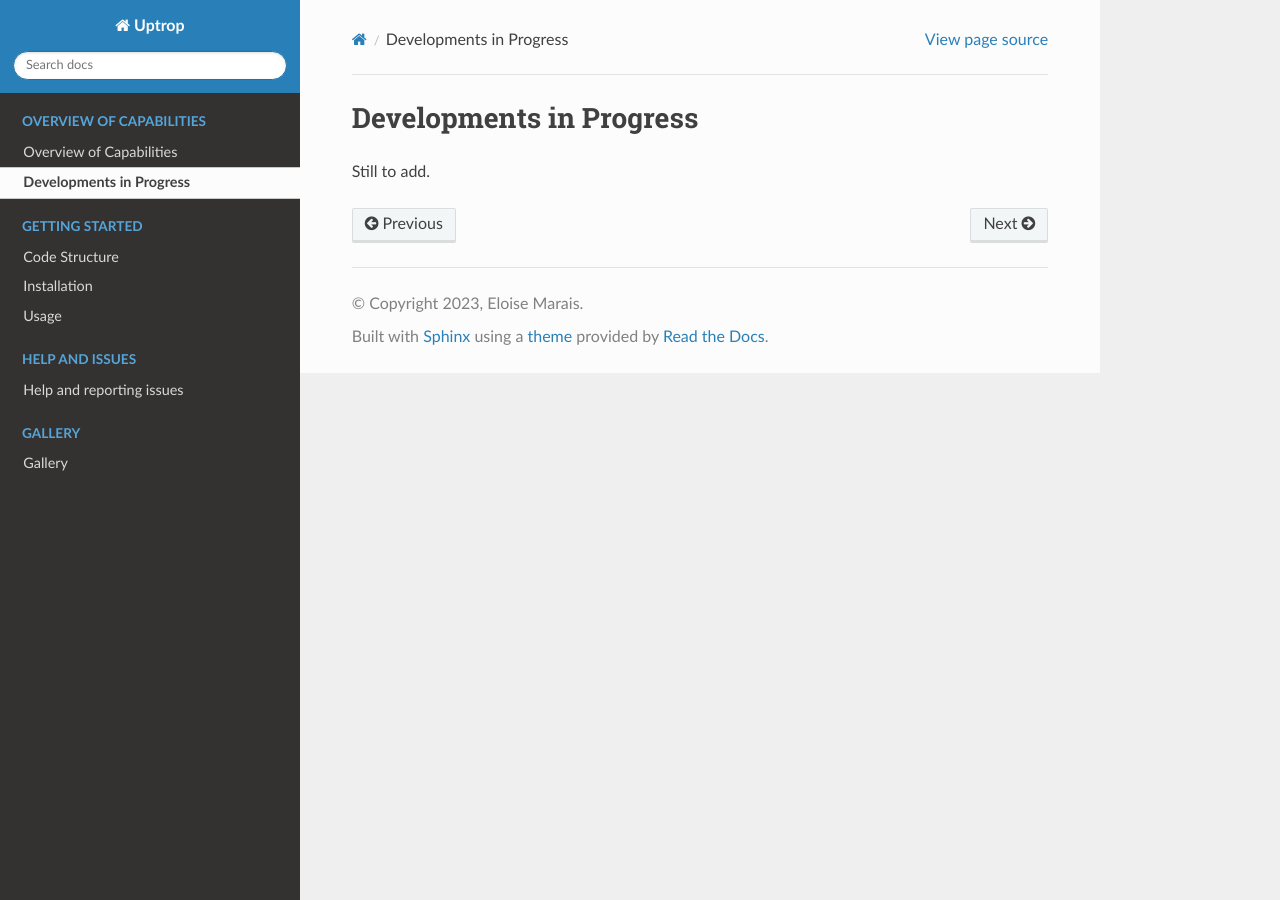
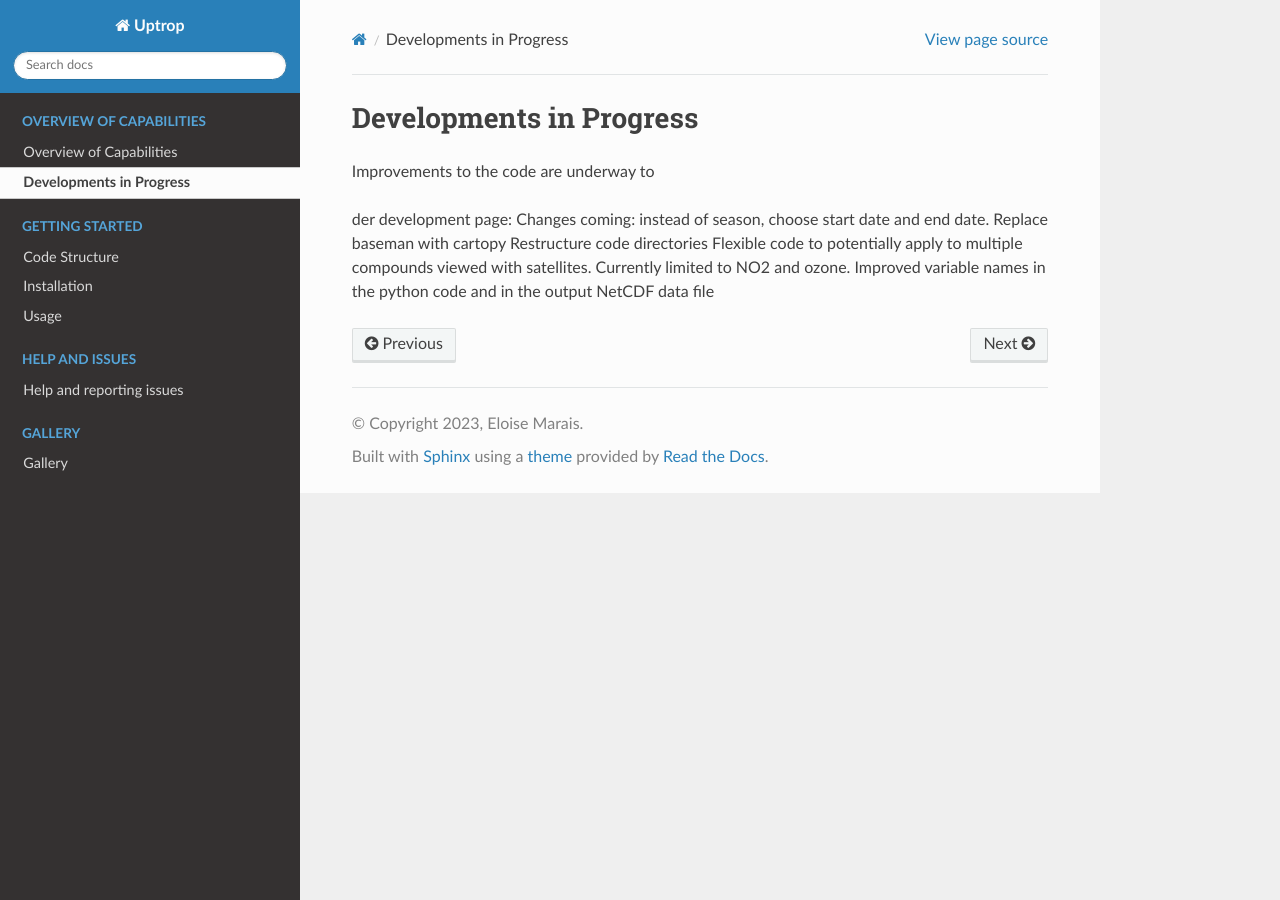
Before and after one commit to eamarais/erc-uptrop, a Sphinx documentation site: the page built from docs/source/Developments-in-progress.rst, in a window 1280 px wide. Built offline with Sphinx 7.4.7 and the Read the Docs theme 2.0.0, drawn with Linux system fonts in a browser that asks for light colours.

Commit message:
Update Developments-in-progress.rst

```diff
--- a/docs/source/Developments-in-progress.rst
+++ b/docs/source/Developments-in-progress.rst
@@ -1,4 +1,11 @@
 Developments in Progress
 ===========================
 
-Still to add.
+Improvements to the code are underway to
+
+der development page:
+Changes coming: instead of season, choose start date and end date.
+Replace baseman with cartopy
+Restructure code directories
+Flexible code to potentially apply to multiple compounds viewed with satellites. Currently limited to NO2 and ozone.
+Improved variable names in the python code and in the output NetCDF data file
```
